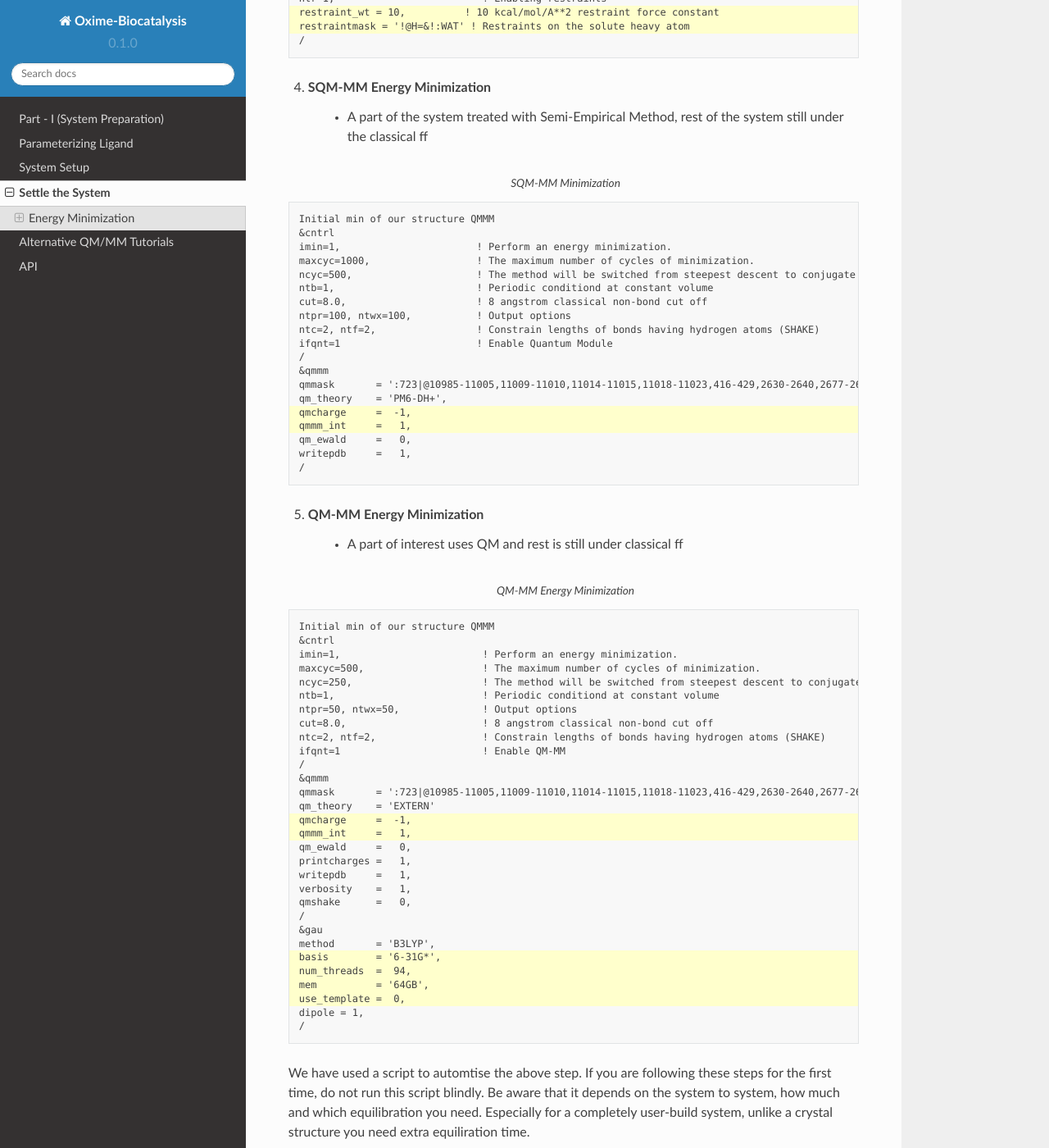
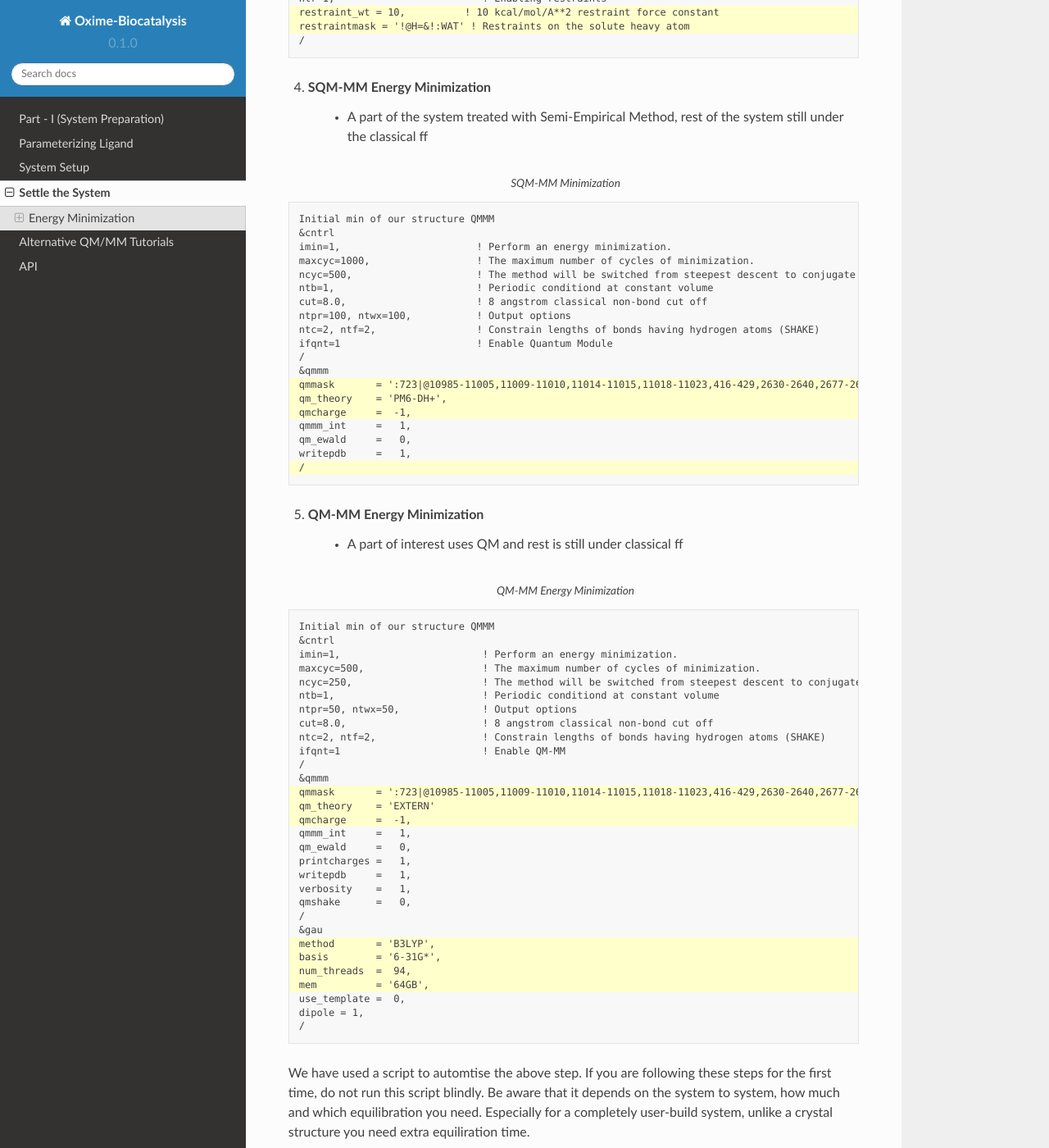
Before and after one commit to hopanoid/Enzyme-Reaction-Dynamics-Tutorial, a Sphinx documentation site: the page built from docs/source/4-settle_system.rst, in a window 1280 px wide and 1400 px high, scrolled down 1842 px. Shown: the whole window at 82% size. Built offline with Sphinx 7.4.7 and the Read the Docs theme 2.0.0, drawn with Linux system fonts in a browser that asks for light colours; some of the changed lines change nothing that is shown.

Commit message:
Syntax highlighting for Sqm and qmmm simulations

```diff
--- a/docs/source/4-settle_system.rst
+++ b/docs/source/4-settle_system.rst
@@ -109,7 +109,7 @@
         * A part of the system treated with Semi-Empirical Method, rest of the system still under the classical ff
 
 .. code-block::
-        :emphasize-lines: 15,16
+        :emphasize-lines: 13,14,15,19
         :caption: SQM-MM Minimization
 
         Initial min of our structure QMMM
@@ -137,7 +137,7 @@
         * A part of interest uses QM and rest is still under classical ff
 
 .. code-block::
-        :emphasize-lines: 15, 16,25,26,27,28
+        :emphasize-lines: 13,14,15,24,25,26,27
         :caption: QM-MM Energy Minimization
 
         Initial min of our structure QMMM
```
